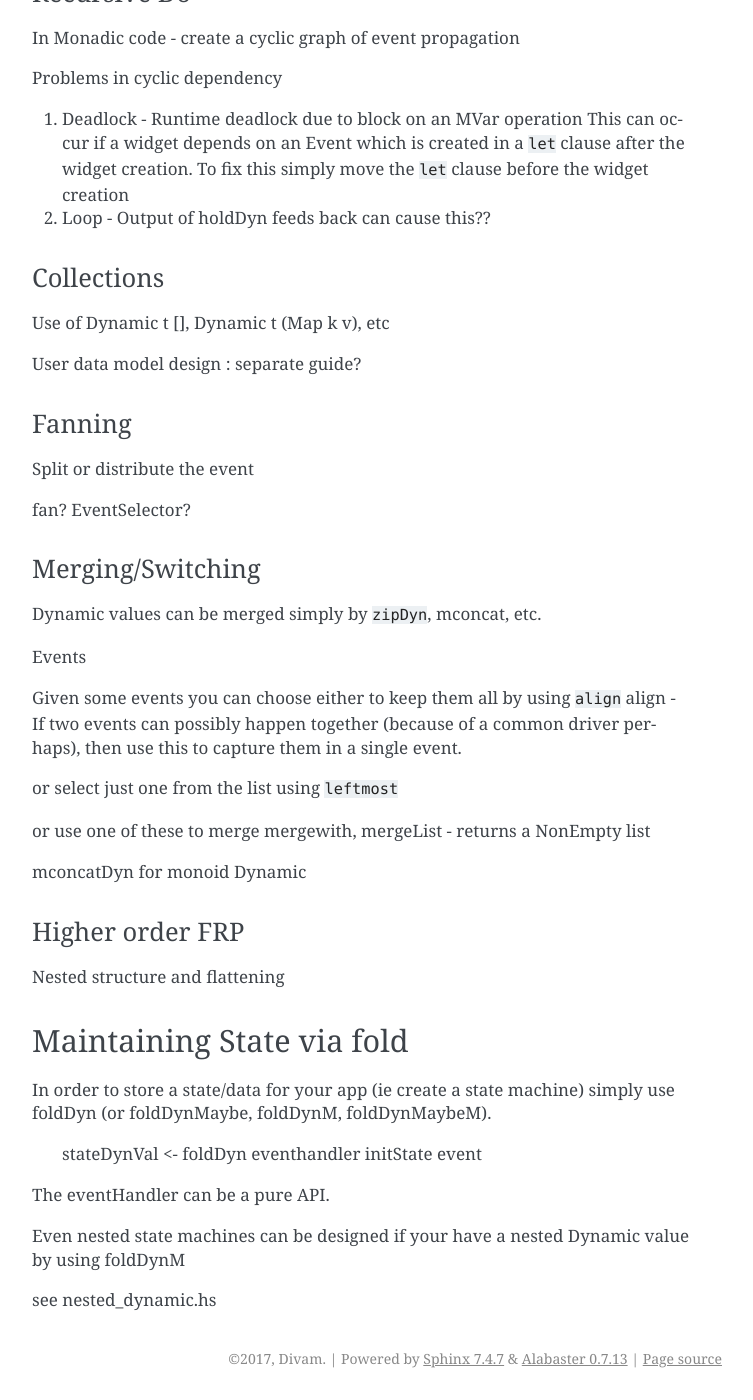
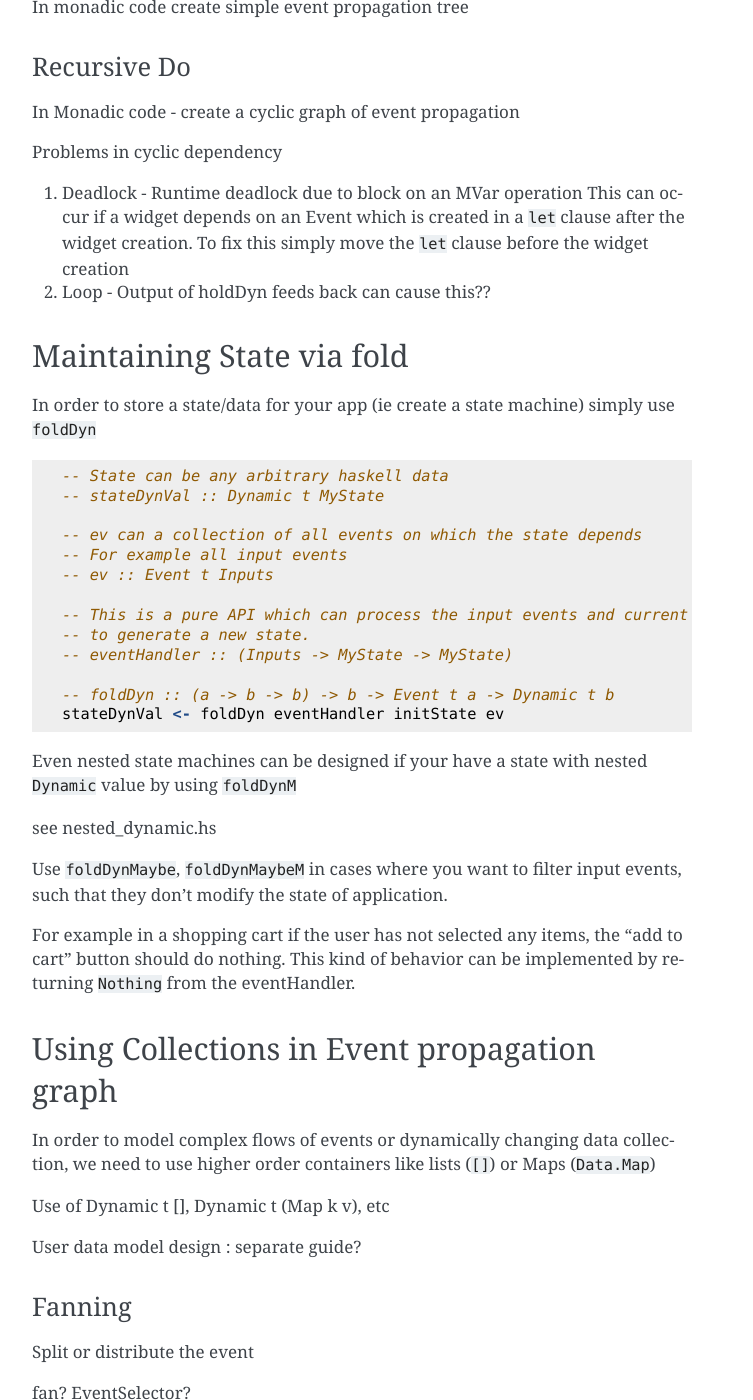
Before and after one commit to reflex-frp/reflex-platform, a Sphinx documentation site: the page built from reflex-frp.org/doc/guide_to_event_management.rst, in a window 1280 px wide and 1400 px high, scrolled down 3509 px. Shown: the whole window, without its empty margins (388-1141 px from the left). Built offline with Sphinx 7.4.7, drawn with Linux system fonts in a browser that asks for light colours; some of the changed text lies outside the part shown.

Commit message:
restructure event page, add more content

```diff
--- a/reflex-frp.org/doc/guide_to_event_management.rst
+++ b/reflex-frp.org/doc/guide_to_event_management.rst
@@ -25,15 +25,15 @@ change the internal state of application.
 
 In Reflex this response can be expressed or implemented by
 
-1. Firing another Event.
-2. Modification of a Dynamic Value.
+1. Firing another ``Event``.
+2. Modification of a ``Dynamic`` Value.
 
 Note that there is no explicit callbacks or function calls in response to the
 incoming events. Instead there is generation of new Events and modification of
 Dynamic values. These Event and Dynamic values are then propagated to widgets
 which provide the appropriate response to the event.
 
-Since this propagation of Event/Dynamic values can be cyclic, it can be thought
+Since this propagation of ``Event``/``Dynamic`` values can be cyclic, it can be thought
 as an Event propagation graph.
 
 The following sections covers details of constructing this graph.
@@ -66,7 +66,7 @@ The following are the primary sources of events
 
       .. todo:: Add a link to haddock
 
-#. Response from AJAX request
+#. Response from AJAX request or WebSocket connection
    see :ref:`guide_to_ajax`
 
 #. ``Dynamic`` values - By calling ``updated`` on a ``Dynamic`` value one can obtain the event
@@ -105,10 +105,9 @@ tagPromptlyDyn -
 
 tag -
 
-Sampling Dynamic: Promptly vs delayed?
-
 attachDyn, tagPromptlyDyn
 
+.. todo:: Explain the sampling of Dynamic: Promptly vs delayed?
 
 Behavior
 --------
@@ -152,17 +151,17 @@ Using these primary ``Dynamic`` values you can create secondary / derived values
 #. ``zipDyn zipDynWith``
 
 
-Creating Event propagation graph
+Simple Event Propagation Graph
 --------------------------------
+
+.. Its probably better to just give some example here?
 
 Simple
 ~~~~~~
 
-In pure code
 Simply pass the Event/Dynamic to input of function
 
-In monadic code
-Create simple event propagation tree
+In monadic code create simple event propagation tree
 
 Recursive Do
 ~~~~~~~~~~~~
@@ -179,8 +178,50 @@ Problems in cyclic dependency
 
 #. Loop - Output of holdDyn feeds back can cause this??
 
-Collections
-~~~~~~~~~~~
+
+.. _maintain_state:
+
+Maintaining State via fold
+--------------------------
+
+In order to store a state/data for your app (ie create a state machine) simply
+use ``foldDyn``
+
+::
+
+  -- State can be any arbitrary haskell data
+  -- stateDynVal :: Dynamic t MyState
+
+  -- ev can a collection of all events on which the state depends
+  -- For example all input events
+  -- ev :: Event t Inputs
+
+  -- This is a pure API which can process the input events and current state
+  -- to generate a new state.
+  -- eventHandler :: (Inputs -> MyState -> MyState)
+
+  -- foldDyn :: (a -> b -> b) -> b -> Event t a -> Dynamic t b
+  stateDynVal <- foldDyn eventHandler initState ev
+
+Even nested state machines can be designed if your have a state with nested ``Dynamic`` value
+by using ``foldDynM``
+
+see nested_dynamic.hs
+
+Use ``foldDynMaybe``, ``foldDynMaybeM`` in cases where you want to filter input
+events, such that they don't modify the state of application.
+
+For example in a shopping cart if the user has not selected any items, the "add
+to cart" button should do nothing. This kind of behavior can be implemented by
+returning ``Nothing`` from the eventHandler.
+
+
+Using Collections in Event propagation graph
+--------------------------------------------
+
+In order to model complex flows of events or dynamically changing data
+collection, we need to use higher order containers like lists (``[]``) or Maps
+(``Data.Map``)
 
 Use of Dynamic t [], Dynamic t (Map k v), etc
 
@@ -196,44 +237,58 @@ fan? EventSelector?
 Merging/Switching
 ~~~~~~~~~~~~~~~~~
 
-Dynamic values can be merged simply by ``zipDyn``, mconcat, etc.
+``Dynamic`` values can be merged simply by ``zipDyn``, ``mconcat``, etc.
 
-Events
+``Events``
 
-Given some events you can choose either to keep them all by using ``align``
-align - If two events can possibly happen together (because of a common driver
-perhaps), then use this to capture them in a single event.
+  Given some events you can choose either to keep them all by using ``align``
+  align - If two events can possibly happen together (because of a common driver
+  perhaps), then use this to capture them in a single event.
 
-or select just one from the list using ``leftmost``
+  or select just one from the list using ``leftmost``
 
-or use one of these to merge
-mergewith, mergeList - returns a NonEmpty list
+  or use one of these to merge
+  mergewith, mergeList - returns a NonEmpty list
 
 
-mconcatDyn for monoid Dynamic
+Higher order FRP
+----------------
 
-Higher order FRP
-~~~~~~~~~~~~~~~~
+Nested Values and flattening
+~~~~~~~~~~~~~~~~~~~~~~~~~~~~
 
-Nested structure and flattening
+When you model real world ``Dynamic`` values many times you end up with nested
+structures.
 
+For example, if the value of items in a shopping cart depends on the shipping
+method chosen, then you can end up with a value ``total' :: Dynamic t [Dynamic t Int]``::
 
-.. _maintain_state:
+  selectedItems :: Dynamic t [Item]
+  isExpeditedShipping :: Dynamic t Bool
 
-Maintaining State via fold
---------------------------
+  total' = Dynamic t [Dynamic t Int]
+  total' = ffor selectedItems
+            (map getItemPrice)
 
-In order to store a state/data for your app (ie create a state machine) simply
-use foldDyn (or foldDynMaybe, foldDynM, foldDynMaybeM).
+  getItemPrice :: Item -> Dynamic t Int
+  getItemPrice itm = ffor isExpeditedShipping
+                      (\case
+                        True -> (itemPrice itm) + (shippingCharges itm)
+                        False -> itemPrice itm)
 
-  stateDynVal <- foldDyn eventhandler initState event
+In such cases in order to get a total value ``Dynamic t Int``, you need to use
+flattening APIs. In case of ``Dynamic`` it is simply ``join`` from
+``Control.Monad`` (since ``Dynamic`` has an instance of ``Monad``)::
 
-The eventHandler can be a pure API.
+  total'' :: Dynamic t (Dynamic t Int)
+  total'' = foldr1 (\a b -> (+) <$> a <*> b) <$> total'
 
-Even nested state machines can be designed if your have a nested Dynamic value
-by using foldDynM
+  total :: Dynamic t Int
+  total = join total''
 
-see nested_dynamic.hs
+See `QuickRef <https://github.com/reflex-frp/reflex/blob/develop/Quickref.md#flattening-functions>`_
+for details on other flattening APIs.
+
 
 
 .. Push/Pull APIs?
```
